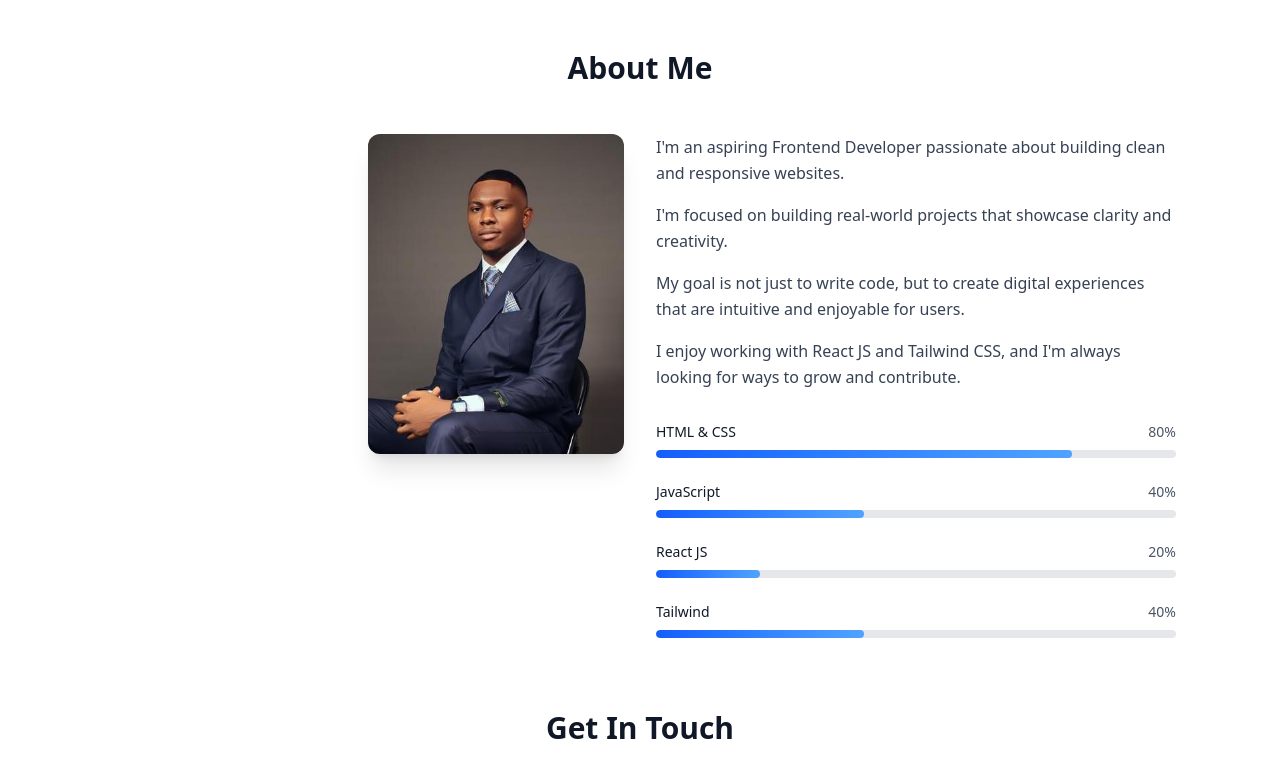
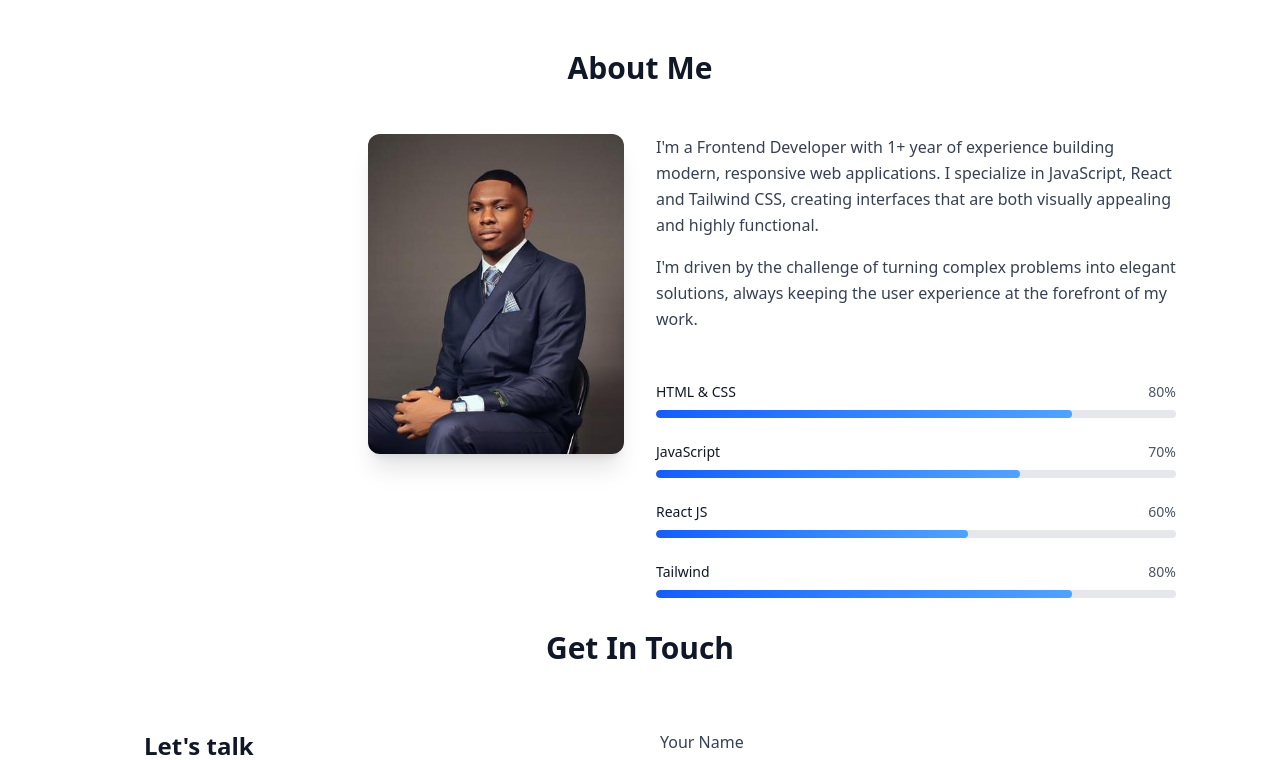
Before and after one commit to zackypee/react-tailwind, a React (Vite) app: page / in a window 1280 px wide. Shown: the part 660-1420 px from the top of the page. Built offline with nearby package versions, Linux system fonts and the light colour scheme.

Commit message:
refactor: update skills levels and enhance profile descriptions for clarity and impact

```diff
--- a/src/components/About.jsx
+++ b/src/components/About.jsx
@@ -5,9 +5,9 @@ import aboutImg from "../assets/profile-img.jpeg"
 function About(){
     const skills = [
         { name: "HTML & CSS", level: 80 },
-        { name: "JavaScript", level: 40 },
-        { name: "React JS", level: 20 },
-        { name: "Tailwind", level: 40 }
+        { name: "JavaScript", level: 70 },
+        { name: "React JS", level: 60 },
+        { name: "Tailwind", level: 80 }
     ];
 
     const containerVariants = {
@@ -67,21 +67,20 @@ function About(){
                   className="space-y-4 text-gray-700 dark:text-gray-300 text-base leading-relaxed"
                   variants={containerVariants}
                 >
-                    {[
-                      "I'm an aspiring Frontend Developer passionate about building clean and responsive websites.",
-                      "I'm focused on building real-world projects that showcase clarity and creativity.",
-                      "My goal is not just to write code, but to create digital experiences that are intuitive and enjoyable for users.",
-                      "I enjoy working with React JS and Tailwind CSS, and I'm always looking for ways to grow and contribute."
-                    ].map((text, index) => (
                     <motion.p
-                        key={index}
                       variants={itemVariants}
                       whileHover={{ x: 10, color: "rgb(59, 130, 246)" }}
                       transition={{ duration: 0.2 }}
                     >
-                        {text}
+                      I'm a Frontend Developer with 1+ year of experience building modern, responsive web applications. I specialize in JavaScript, React and Tailwind CSS, creating interfaces that are both visually appealing and highly functional.
                     </motion.p>
-                    ))}
+                    <motion.p
+                      variants={itemVariants}
+                      whileHover={{ x: 10, color: "rgb(59, 130, 246)" }}
+                      transition={{ duration: 0.2 }}
+                    >
+                      I'm driven by the challenge of turning complex problems into elegant solutions, always keeping the user experience at the forefront of my work.
+                    </motion.p>
                 </motion.div>
 
                 <motion.div
--- a/src/components/Profile.jsx
+++ b/src/components/Profile.jsx
@@ -40,7 +40,7 @@ function Profile(){
                   I'm Olatunji Peter,
                 </span>{" "}
                 <span className="text-gray-900 dark:text-white">
-                  Aspiring Front-end Developer based in Nigeria.
+                  Frontend Developer crafting beautiful web experiences.
                 </span>
               </h1>
               <p className="md:text-center text-start px-4 mt-4 text-gray-600 dark:text-gray-300">
```
Lines whose indentation alone changed are shown as unchanged.
